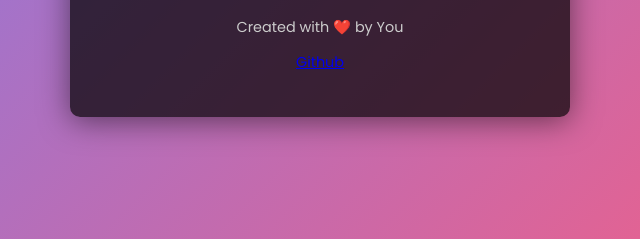
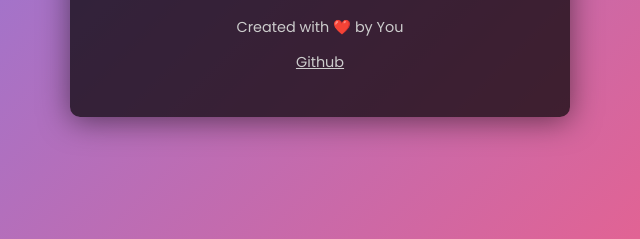
Before and after one commit to gusevgrishaem1/password-generator, a plain HTML site: page index.html in a window 1280 px wide. Shown: the part 504-743 px from the top of the page, 320-960 px from the left. Drawn offline with Linux system fonts and the light colour scheme.

Commit message:
fix style a

```diff
--- a/styles.css
+++ b/styles.css
@@ -74,6 +74,6 @@ button:focus {
     color: #ccc;
 }
 
-.a {
+a {
     color: #ccc;
 }
```
